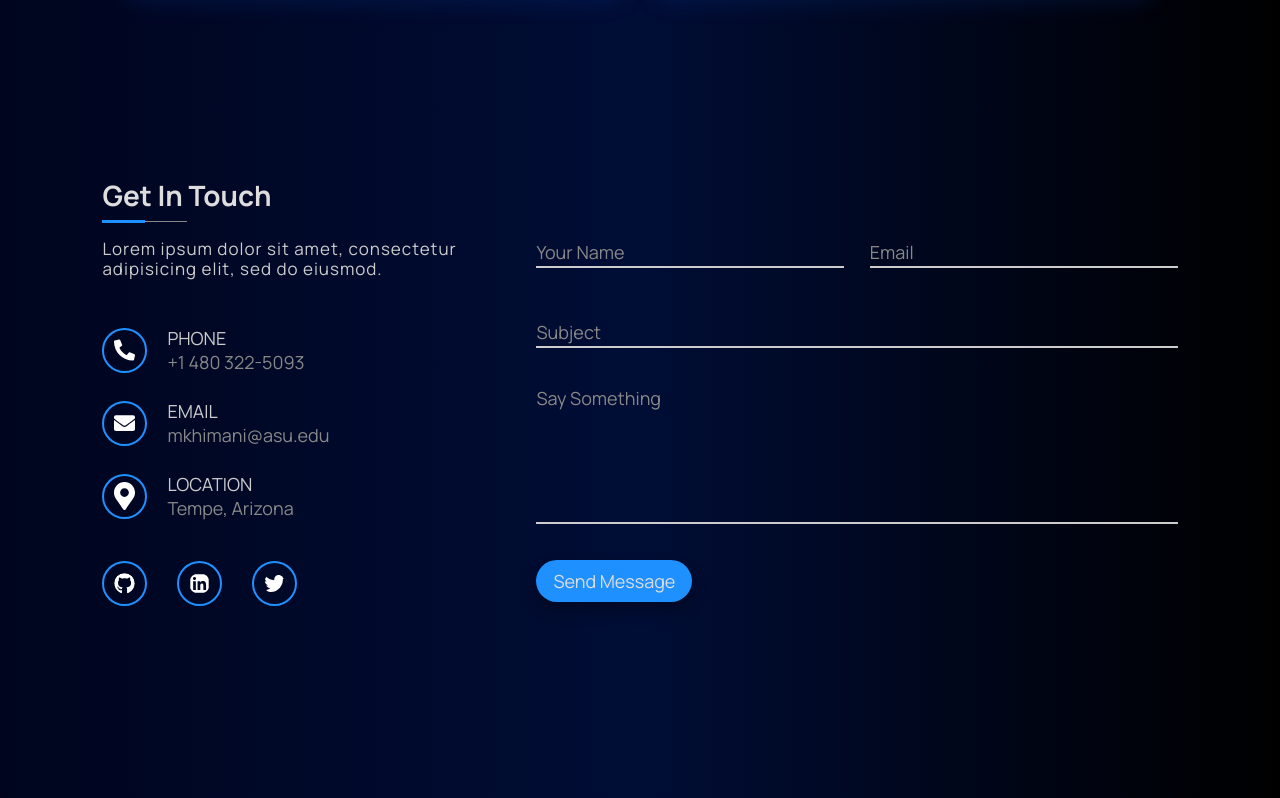
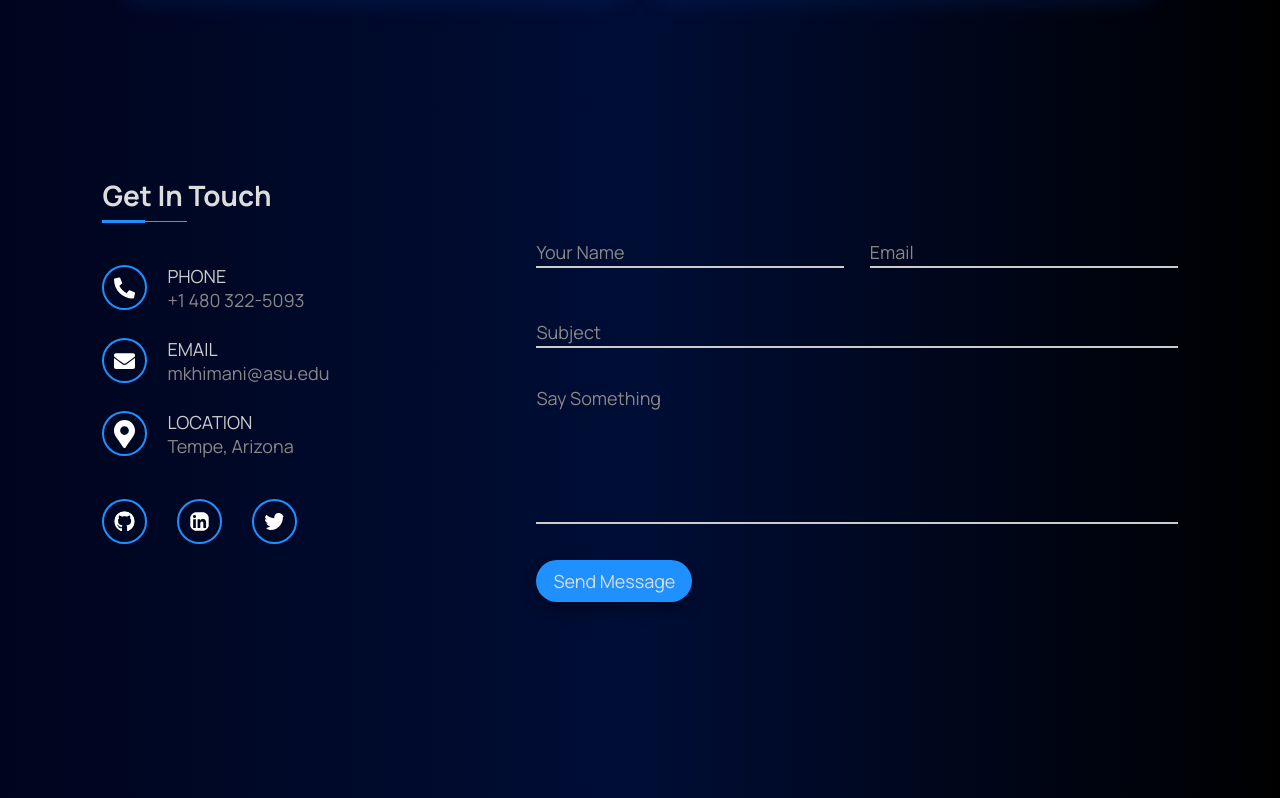
Before and after one commit to Mohil027/Personal-Portfolio, a React (Create React App) app: page / in a window 1280 px wide. Shown: the part 9799-10597 px from the top of the page. Built offline with nearby package versions, Linux system fonts and the light colour scheme.

Commit message:
Removed dummy text

```diff
--- a/src/containers/blog/Blog.jsx
+++ b/src/containers/blog/Blog.jsx
@@ -13,7 +13,7 @@ const Blog = () => {
           {/* Title Starts */}
           <div className="contactTitle">
             <h2>Get In Touch</h2>
-            <p>Lorem ipsum dolor sit amet, consectetur adipisicing elit, sed do eiusmod.</p>
+            {/* <p></p> */}
           </div>
           {/* Title Ends */}
 
```
